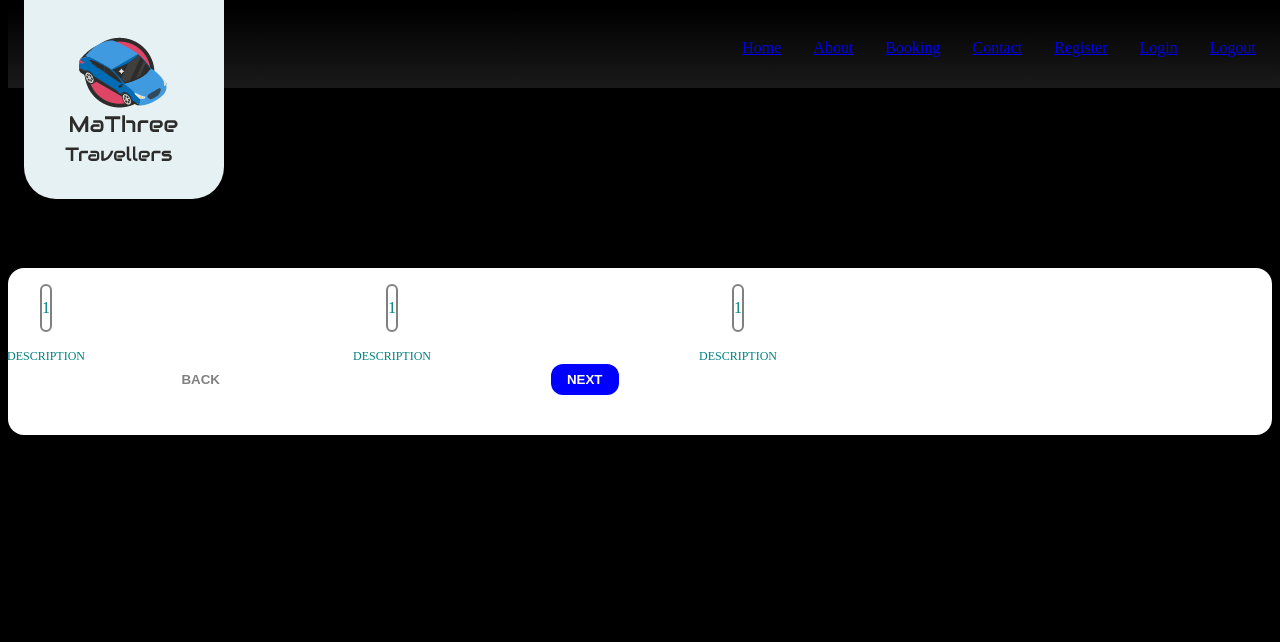
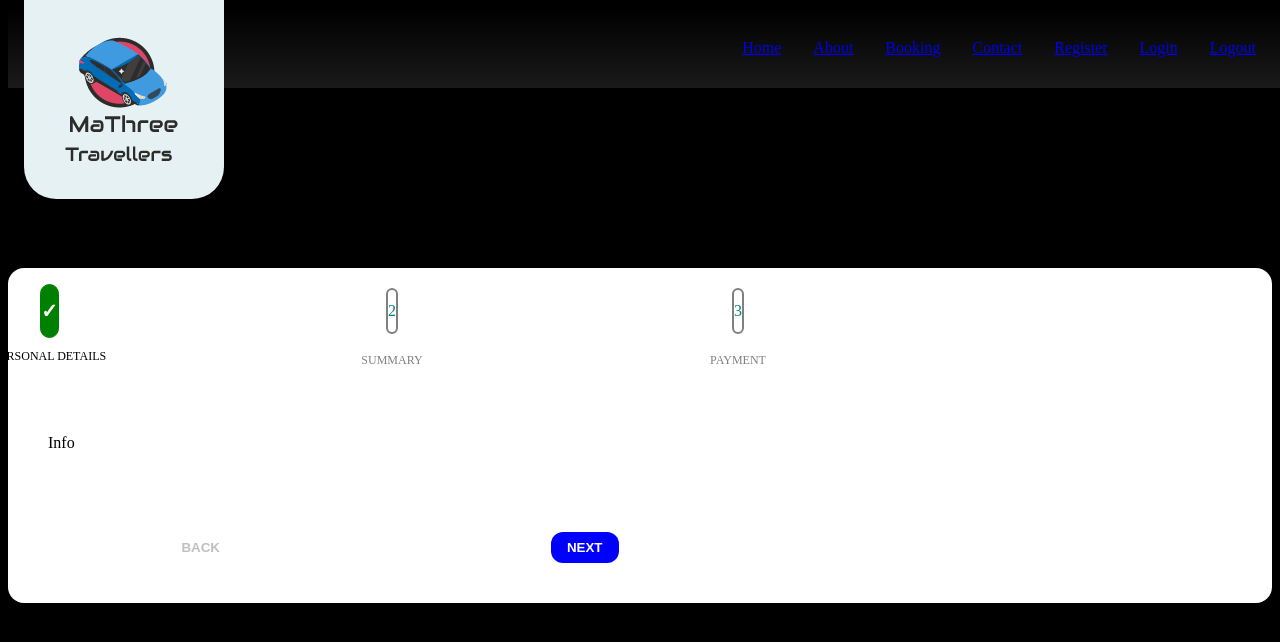
Before and after one commit to evansochieng/MaThree, a React (Create React App) app in the folder client/: page /book in a window 1280 px wide. Shown: the top 642 px of the page. Built offline with nearby package versions, Linux system fonts and the light colour scheme.

Commit message:
Finish booking component function

```diff
--- a/client/src/components/Book.js
+++ b/client/src/components/Book.js
@@ -1,19 +1,17 @@
-import React, { useState } from 'react'
-import Info from './Form/Info'
-import Payment from './Form/Payment'
-import Summary from './Form/Summary'
-import Stepper from './Stepper'
-import StepperControl from './StepperControl'
+import React, { useState } from "react";
+import Info from "./Form/Info";
+import Payment from "./Form/Payment";
+import Summary from "./Form/Summary";
+import Stepper from "./Stepper";
+import {StepperContext} from "./context/StepperContext"
+import StepperControl from "./StepperControl";
 
 function Book() {
+  const [currentStep, setCurrentStep] = useState(1);
+  const [userData, setUserData] = useState('');
+  const [finalData, setFinalData] = useState([]);
 
-  const [currentStep, setCurrentStep] = useState(1);
-
-  const steps = [
-    "Personal Information",
-    "Payment",
-    "Complete"
-  ]
+  const steps = ["Personal Details", "Summary", "Payment"];
 
   const displaystep = (step) => {
     switch (step) {
@@ -25,26 +23,47 @@ function Book() {
         return <Summary />;
       default:
     }
-  }
+  };
+
+  const handleClick = (direction) => {
+    let newStep = currentStep;
+
+    direction === "next" ? newStep++ : newStep--;
+    newStep > 0 && newStep <= steps.length && setCurrentStep(newStep);
+  };
 
   return (
-    <div className='book-container'>
-      <div className='book-wrapper'>
-        <div className='book-route'>
-          <Stepper
-            steps={steps}
-            currentStep={currentStep}
-          />
+    <div className="book-container">
+      <div className="book-wrapper">
+        <div className="book-route">
+          <Stepper steps={steps} currentStep={currentStep} />
+
+          {/*Display Components */}
+          <div className="context">
+            <StepperContext.Provider value={{
+              userData,
+              setUserData,
+              finalData,
+              setFinalData
+            }}>
+              {displaystep(currentStep)}
+            </StepperContext.Provider>
+          </div>
         </div>
-        <StepperControl />
+        <StepperControl
+          handleClick={handleClick}
+          currentStep={currentStep}
+          steps={steps}
+        />
       </div>
     </div>
-  )
+  );
 }
 
-export default Book
+export default Book;
 
-{/* <>
+{
+  /* <>
       <div style={{ color: "white", paddingTop: "200px" }}>
         <caption>Book our comfortable buses for your trip to and from work</caption>
         <select name="routes" id="routes">
@@ -55,4 +74,5 @@ export default Book
           <option value="Ngong Road 1">Karen-Westlands</option>
         </select>
       </div>
-    </> */}
+    </> */
+}
--- a/client/src/components/Form/Info.js
+++ b/client/src/components/Form/Info.js
@@ -1,9 +1,7 @@
-import React from 'react'
+import React from "react";
 
 function Info() {
-  return (
-    <div>Info</div>
-  )
+  return <div className="info">Info</div>;
 }
 
-export default Info
+export default Info;
--- a/client/src/components/Stepper.js
+++ b/client/src/components/Stepper.js
@@ -71,15 +71,31 @@ const Stepper = ({ steps, currentStep }) => {
         }
       >
         <div className="step-items">
-          <div className="dis-num">1</div>
-          <div className="dis-desc">Description</div>
+          <div className={`dis-num ${step.selected ? "if-select" : ""}`}>
+            {step.completed ? (
+              <span className="unknown">&#10003;</span>
+            ) : (
+              index + 1
+            )}
+          </div>
+          <div
+            className={`dis-desc ${step.highlighted ? "des-co" : "des-co2"}`}
+          >
+            {step.description}
+          </div>
         </div>
-        <div className="dis-line">{/*Display line*/}</div>
+        <div className={`dis-line ${step.completed ? "line-co" : "line-co2"}`}>
+          {/*Display line*/}
+        </div>
       </div>
     );
   });
 
-  return <div className="step-layout">{displaySteps}</div>;
+  return (
+    <div className="stepper-container">
+      <div className="step-layout">{displaySteps}</div>
+    </div>
+  );
 };
 
 export default Stepper;
--- a/client/src/components/StepperControl.js
+++ b/client/src/components/StepperControl.js
@@ -1,17 +1,17 @@
 import React from 'react'
 
-const StepperControl = () => {
+const StepperControl = ({handleClick,currentStep,steps}) => {
   return (
-    <div className='controller'>
-      <button className='bck-btn'>
+    <div className="controller">
+      <button onClick={() => handleClick()} className={`bck-btn ${currentStep === 1 ? "bck-click" : ""}`}>
         Back
       </button>
 
-      <button className='nxt-btn'>
-        Next
+      <button onClick={() => handleClick()} className="nxt-btn">
+        {currentStep === steps.length - 1 ? "Confirm" : "Next"}
       </button>
     </div>
-  )
+  );
 }
 
 export default StepperControl
--- /dev/null
+++ b/client/src/components/context/StepperContext.js
@@ -0,0 +1,3 @@
+import { createContext } from "react";
+
+export const StepperContext = createContext(null)
--- a/client/src/index.css
+++ b/client/src/index.css
@@ -333,6 +333,13 @@ color: #ADACB5;
 
 
 /* Step Styling */
+.step-container{
+  display: flex;
+  flex-direction: column;
+  justify-content: center;
+  align-items: center;
+  padding-top: 3.5rem;
+}
 .step-layout{
   margin-left: 1rem;
   margin-right: 1rem;
@@ -358,14 +365,14 @@ color: #ADACB5;
   color: teal;
 }
 .dis-num {
-  border-radius: 9999px;
+  border-radius: 10px;
   transition-duration: 500ms;
   transition-timing-function: ease-in-out;
   border: 2px solid gray;
-  height: 3rem;
-  display: flex;
-  align-items: center;
-  justify-content: center;
+  /* height: 3rem; */
+  /* display: flex; */
+  /* align-items: center; */
+  /* justify-content: center; */
   padding-top: 0.75rem;
   padding-bottom: 0.75rem;
 }
@@ -432,3 +439,40 @@ color: #ADACB5;
   transition-duration: 200ms;
   transition-timing-function: ease-in-out;
 }
+
+.if-select {
+  background: green;
+  color: white;
+  font-weight: 700;
+  border: 1px solid green;
+}
+.unknown {
+  color: white;
+  font-weight: 700;
+  font-size: 1.25rem;
+  line-height: 1.75rem;
+}
+.des-co {
+  color: #000;
+}
+.des-co2 {
+  color: gray;
+}
+.line-co{
+  background: green;
+}
+.line-co2 {
+  background: gray;
+}
+.bck-click {
+  opacity: 0.5;
+  cursor: not-allowed;
+}
+.context {
+  margin-top: 2.5rem;
+  margin-bottom: 2.5rem;
+  padding: 2.5rem;
+}
+.info{
+  color: #000;
+}
```
Also changed, not shown: client/src/components/NavBar.js (+0 -45 lines).
